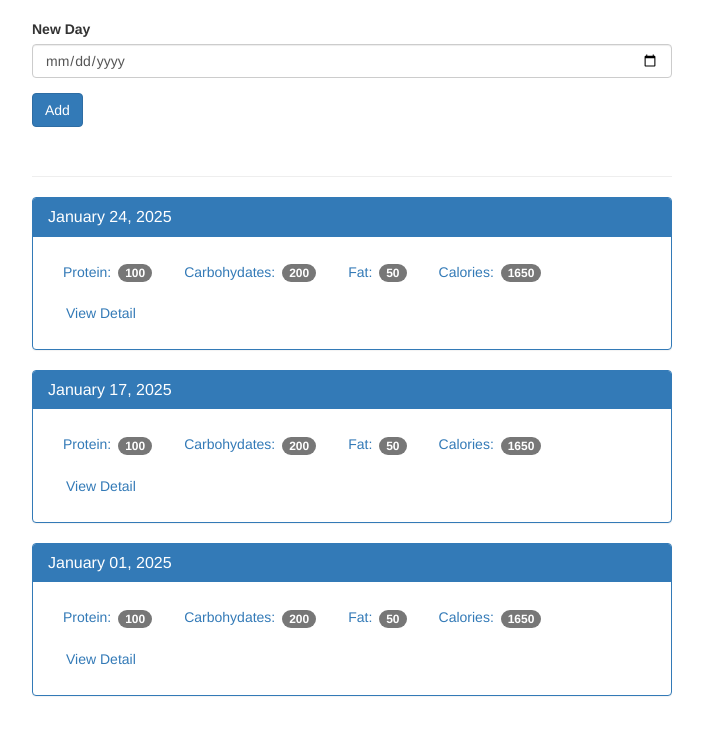
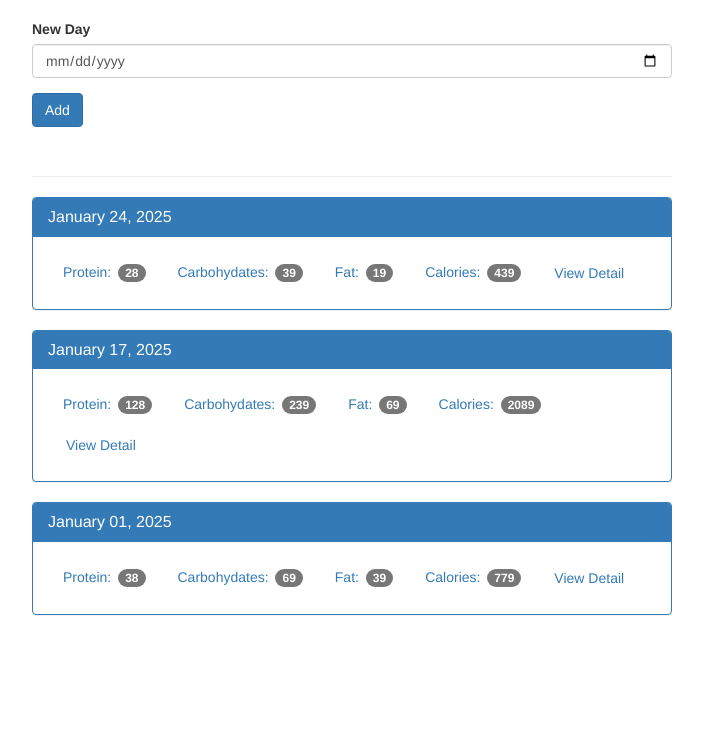
Before and after one commit to rveliza/002_Food_Tracker, a Flask app: page / in a window 1280 px wide. Shown: the part 51-786 px from the top of the page, without its empty margins (288-991 px from the left). Run offline with Flask 3, Linux system fonts and the light colour scheme; data comes from the database, SQL or seed files in the repository; some libraries are stand-ins or nearby versions.

Commit message:
Sum totals per day

```diff
--- a/app.py
+++ b/app.py
@@ -33,7 +33,16 @@ def index():
         db.execute("INSERT INTO log_date (entry_date) values (?)", [database_date])
         db.commit()
 
-    cur = db.execute('SELECT entry_date FROM log_date ORDER BY entry_date DESC')
+    cur = db.execute("""SELECT log_date.entry_date,
+                                sum(food.protein) as protein,
+                                sum(food.carbohydrates) as carbohydrates,
+                                sum(food.fat) as fat,
+                                sum(food.calories) as calories
+                        FROM log_date
+                        JOIN food_date ON food_date.log_date_id = log_date.id
+                        JOIN food ON food.id = food_date.food_id
+                        GROUP BY log_date.id
+                        ORDER BY log_date.entry_date DESC""")
     results = cur.fetchall()
     date_results = []
 
@@ -41,6 +50,10 @@ def index():
         single_date = {}
 
         single_date['entry_date'] = i['entry_date']
+        single_date['protein'] = i['protein']
+        single_date['carbohydrates'] = i['carbohydrates']
+        single_date['fat'] = i['fat']
+        single_date['calories'] = i['calories']
 
         d = datetime.strptime(str(i['entry_date']), '%Y%m%d')
         single_date['pretty_date'] = datetime.strftime(d, '%B %d, %Y') #{'entry_date': 'January 17, 2025'}
--- a/templates/home.html
+++ b/templates/home.html
@@ -52,10 +52,10 @@
             </div>
             <div class="panel-body">
               <ul class="nav nav-pills" role="tablist">
-                <li><a>Protein: <span class="badge">100</span></a></li>
-                <li><a>Carbohydates: <span class="badge">200</span></a></li>
-                <li><a>Fat: <span class="badge">50</span></a></li>
-                <li><a>Calories: <span class="badge">1650</span></a></li>
+                <li><a>Protein: <span class="badge">{{ r.protein }}</span></a></li>
+                <li><a>Carbohydates: <span class="badge">{{ r.carbohydrates }}</span></a></li>
+                <li><a>Fat: <span class="badge">{{ r.fat }}</span></a></li>
+                <li><a>Calories: <span class="badge">{{ r.calories }}</span></a></li>
                 <li><a href="{{ url_for('view', date=r.entry_date) }}" type="button" class="btn btn-link">View Detail</a></li>
               </ul>
             </div>
```
